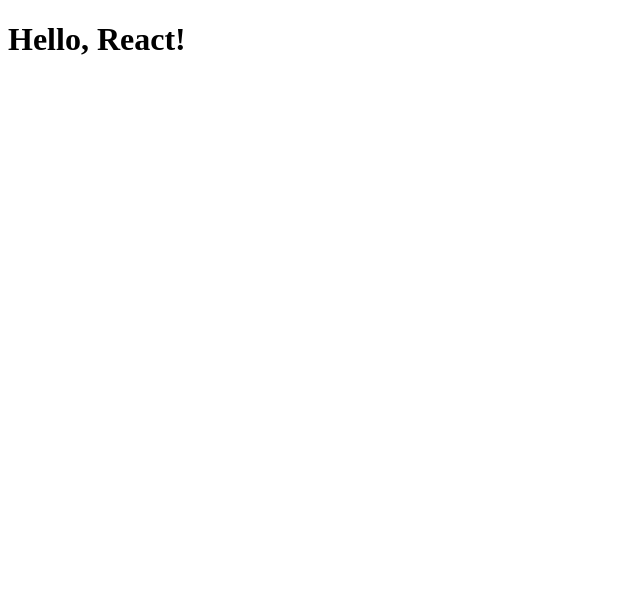
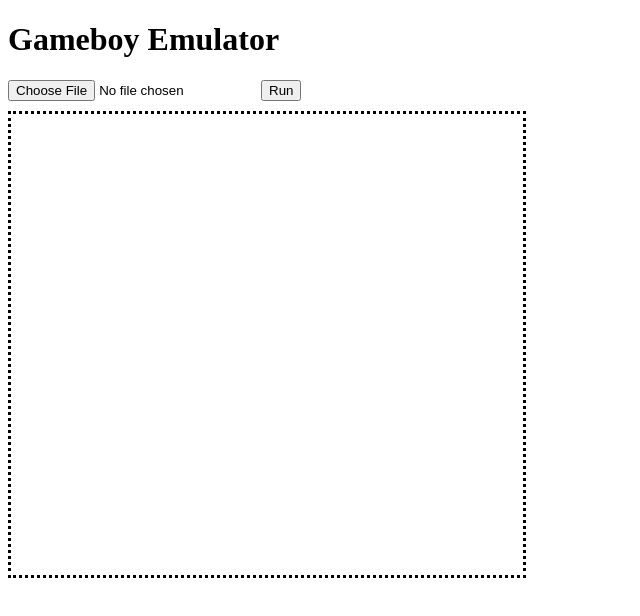
Before and after one commit to Div9851/gbemu-ts, a React (Create React App) app: page / in a window 1280 px wide. Shown: the top 616 px of the page, without its empty margins (0-640 px from the left). Built offline with nearby package versions, Linux system fonts and the light colour scheme.

Commit message:
frontend is almost done

```diff
--- a/public/index.html
+++ b/public/index.html
@@ -24,7 +24,7 @@
       work correctly both with client-side routing and a non-root public URL.
       Learn how to configure a non-root public URL by running `npm run build`.
     -->
-    <title>React App</title>
+    <title>Gameboy Emulator</title>
   </head>
   <body>
     <noscript>You need to enable JavaScript to run this app.</noscript>
--- /dev/null
+++ b/src/App.css
@@ -0,0 +1,8 @@
+#screen {
+  width: 40vw;
+  height: 36vw;
+  min-width: 160px;
+  min-height: 144px;
+  margin-top: 10px;
+  border-style: dotted;
+}
--- a/src/App.tsx
+++ b/src/App.tsx
@@ -1,9 +1,37 @@
 import React from "react";
+import "./App.css";
+
+const submitHandler = () => {
+  draw();
+};
+
+const draw = () => {
+  const canvas = document.getElementById("screen") as HTMLCanvasElement;
+  const ctx = canvas.getContext("2d");
+  if (ctx != null) {
+    const image = ctx.createImageData(canvas.width, canvas.height);
+    const n = canvas.width * canvas.height;
+    for (let i = 0; i < n; i++) {
+      image.data[i * 4 + 0] = Math.random() * 255;
+      image.data[i * 4 + 1] = Math.random() * 255;
+      image.data[i * 4 + 2] = Math.random() * 255;
+      image.data[i * 4 + 3] = 255;
+    }
+    ctx.putImageData(image, 0, 0);
+  }
+};
 
 function App() {
   return (
     <div className="App">
-      <h1>Hello, React!</h1>
+      <h1>Gameboy Emulator</h1>
+      <form>
+        <input id="rom" type="file" />
+        <button type="button" onClick={() => submitHandler()}>
+          Run
+        </button>
+      </form>
+      <canvas id="screen" width={160} height={144}></canvas>
     </div>
   );
 }
```
